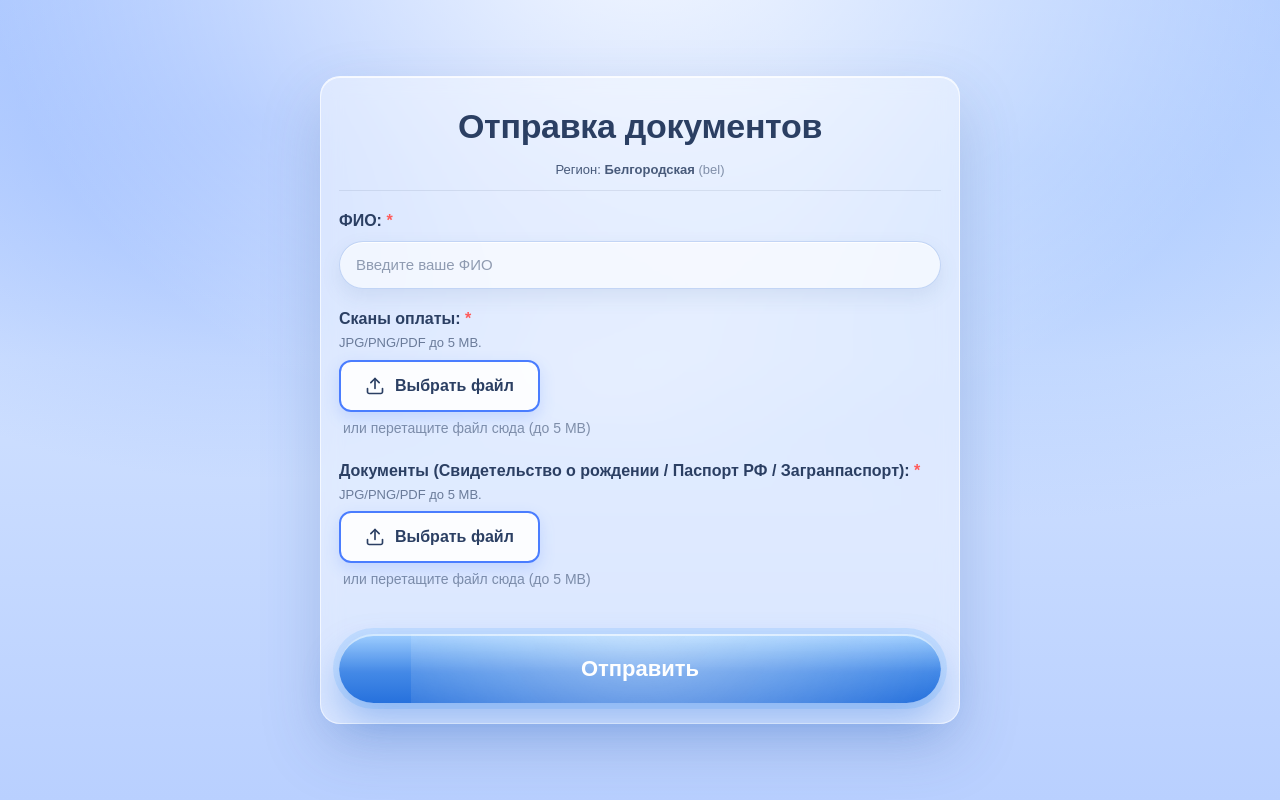
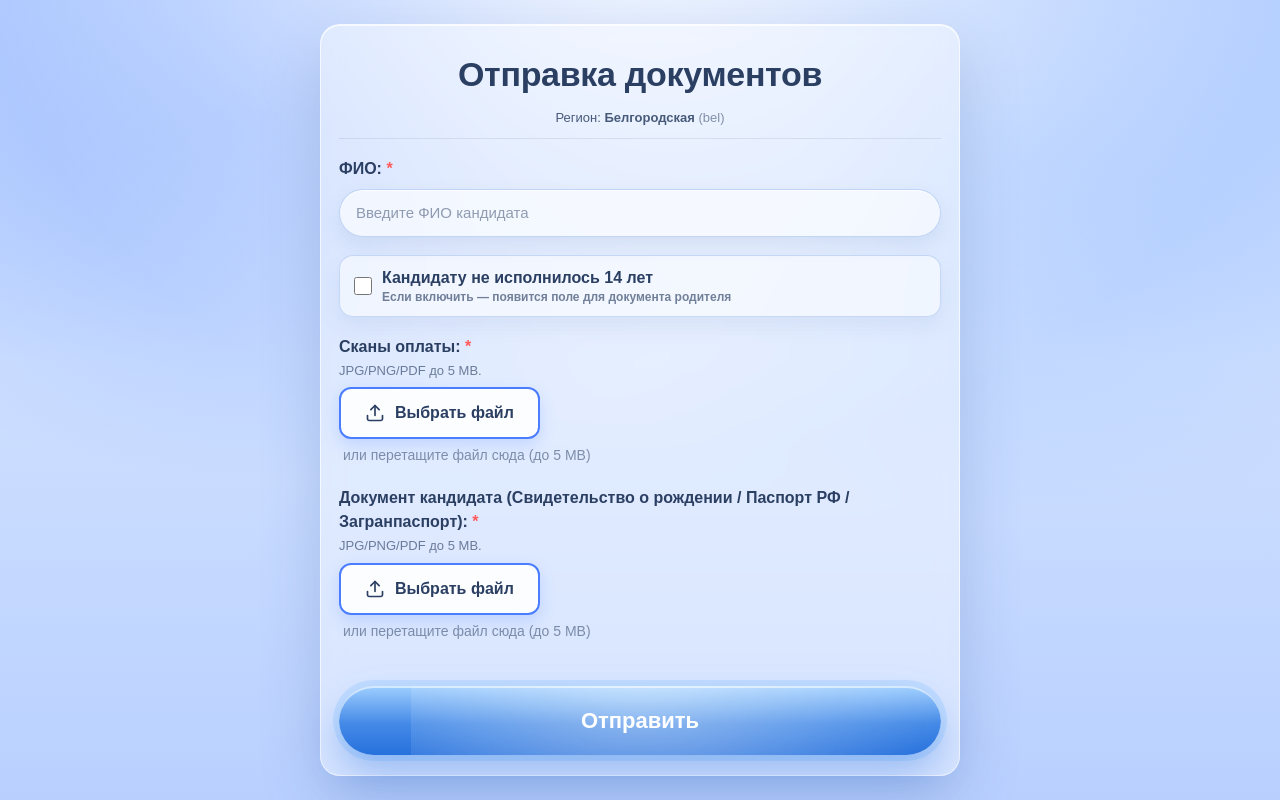
Before and after one commit to infols2021-lab/hippo-upload, a Next.js app: page /upload in a window 1280 px wide. Built offline with nearby package versions, Linux system fonts and the light colour scheme.

Commit message:
feat: under14 checkbox + optional parent document upload

```diff
--- a/app/api/upload/route.ts
+++ b/app/api/upload/route.ts
@@ -1,6 +1,8 @@
 import { NextResponse } from "next/server";
 
 export const runtime = "nodejs";
+export const dynamic = "force-dynamic";
+export const maxDuration = 60;
 
 function bad(message: string, status = 400) {
   return NextResponse.json({ ok: false, message }, { status });
@@ -23,24 +25,28 @@ export async function POST(request: Request) {
 
     const receipt = form.get("receipt");
     const documentFile = form.get("document");
+    const parentDocumentFile = form.get("parentDocument"); // может отсутствовать
 
     if (!reg) return bad("Не передан reg");
     if (!studentName) return bad("Не заполнено ФИО");
     if (!(receipt instanceof File)) return bad("Не прикреплен файл чека");
-    if (!(documentFile instanceof File)) return bad("Не прикреплен файл документа");
+    if (!(documentFile instanceof File)) return bad("Не прикреплен файл документа кандидата");
 
-    // ⚠️ Анти-413: ставим безопасный лимит.
-    // Base64 увеличивает размер ~на 33%, плюс накладные расходы — лучше держать <= 5MB/файл.
+    // лимит на файл
     const MAX_MB = 5;
     const maxBytes = MAX_MB * 1024 * 1024;
+
     if (receipt.size > maxBytes) return bad(`Чек больше ${MAX_MB}MB — уменьшите файл`);
-    if (documentFile.size > maxBytes) return bad(`Документ больше ${MAX_MB}MB — уменьшите файл`);
+    if (documentFile.size > maxBytes) return bad(`Документ кандидата больше ${MAX_MB}MB — уменьшите файл`);
+
+    if (parentDocumentFile instanceof File) {
+      if (parentDocumentFile.size > maxBytes) return bad(`Документ родителя больше ${MAX_MB}MB — уменьшите файл`);
+    }
 
     const receiptBase64 = await fileToBase64(receipt);
     const documentBase64 = await fileToBase64(documentFile);
 
-    // ✅ ключ убрали — отправляем просто reg + fio + 2 файла
-    const payload = {
+    const payload: any = {
       reg,
       studentName,
       receipt: {
@@ -55,6 +61,16 @@ export async function POST(request: Request) {
       },
     };
 
+    // ✅ опционально добавляем parentDocument
+    if (parentDocumentFile instanceof File) {
+      const parentBase64 = await fileToBase64(parentDocumentFile);
+      payload.parentDocument = {
+        name: parentDocumentFile.name,
+        type: parentDocumentFile.type || "application/octet-stream",
+        base64: parentBase64,
+      };
+    }
+
     const r = await fetch(GAS_WEBAPP_URL, {
       method: "POST",
       headers: { "Content-Type": "application/json" },
@@ -64,10 +80,8 @@ export async function POST(request: Request) {
     const j = await r.json().catch(() => null);
     if (!j) return bad("GAS вернул не-JSON ответ", 502);
 
-    // пробрасываем ответ GAS как есть
     return NextResponse.json(j, { status: r.ok ? 200 : 400 });
   } catch (e: any) {
-    // Если Vercel/Next режет запрос по размеру — иногда будет 413 до сюда.
     return bad("Ошибка сервера: " + String(e?.message || e), 500);
   }
 }
--- a/app/upload/page.tsx
+++ b/app/upload/page.tsx
@@ -63,6 +63,7 @@ function CheckIcon() {
 type FileUploadButtonProps = {
   label: string;
   hint?: string;
+  required?: boolean;
   file: File | null;
   onPick: (f: File | null) => void;
   inputRef: React.RefObject<HTMLInputElement | null>;
@@ -70,7 +71,16 @@ type FileUploadButtonProps = {
   maxMb?: number;
 };
 
-function FileUploadButton({ label, hint, file, onPick, inputRef, accept, maxMb = 5 }: FileUploadButtonProps) {
+function FileUploadButton({
+  label,
+  hint,
+  required = true,
+  file,
+  onPick,
+  inputRef,
+  accept,
+  maxMb = 5,
+}: FileUploadButtonProps) {
   const [drag, setDrag] = useState(false);
   const open = () => inputRef.current?.click();
 
@@ -96,7 +106,7 @@ function FileUploadButton({ label, hint, file, onPick, inputRef, accept, maxMb =
       <div style={{ marginBottom: "8px" }}>
         <div style={{ fontSize: "16px", fontWeight: "700", color: "#2b3f63", marginBottom: "4px" }}>
           {label}
-          <span style={{ color: "#ff5a5a" }}> *</span>
+          {required && <span style={{ color: "#ff5a5a" }}> *</span>}
         </div>
         {hint && <div style={{ fontSize: "13px", color: "rgba(43, 63, 99, 0.65)", lineHeight: 1.25 }}>{hint}</div>}
       </div>
@@ -194,7 +204,18 @@ function FileUploadButton({ label, hint, file, onPick, inputRef, accept, maxMb =
               </div>
               <div style={{ fontSize: "12px", color: "rgba(43, 63, 99, 0.65)", marginTop: "2px" }}>{formatSize(file.size)}</div>
             </div>
-            <div style={{ display: "flex", alignItems: "center", justifyContent: "center", width: "28px", height: "28px", background: "rgba(0, 168, 107, 0.15)", borderRadius: "50%", color: "#006b40" }}>
+            <div
+              style={{
+                display: "flex",
+                alignItems: "center",
+                justifyContent: "center",
+                width: "28px",
+                height: "28px",
+                background: "rgba(0, 168, 107, 0.15)",
+                borderRadius: "50%",
+                color: "#006b40",
+              }}
+            >
               <CheckIcon />
             </div>
           </div>
@@ -212,7 +233,6 @@ function FileUploadButton({ label, hint, file, onPick, inputRef, accept, maxMb =
 
 function UploadInner() {
   const sp = useSearchParams();
-
   const regKey = useMemo(() => (sp.get("reg") || "bel").trim(), [sp]);
   const regionName = REGIONS[regKey] || REGIONS["bel"];
 
@@ -220,11 +240,26 @@ function UploadInner() {
   const [receipt, setReceipt] = useState<File | null>(null);
   const [docFile, setDocFile] = useState<File | null>(null);
 
+  const [isUnder14, setIsUnder14] = useState(false);
+  const [parentDocFile, setParentDocFile] = useState<File | null>(null);
+
   const [isSending, setIsSending] = useState(false);
   const [msg, setMsg] = useState("");
 
   const receiptRef = useRef<HTMLInputElement | null>(null);
   const docRef = useRef<HTMLInputElement | null>(null);
+  const parentDocRef = useRef<HTMLInputElement | null>(null);
+
+  const styles = `
+    @keyframes slideIn {
+      from { opacity: 0; transform: translateY(-10px); }
+      to { opacity: 1; transform: translateY(0); }
+    }
+    @keyframes shine {
+      0%, 100% { transform: translateX(-40%); opacity: 0.55; }
+      50% { transform: translateX(20%); opacity: 0.85; }
+    }
+  `;
 
   async function onSubmit(e: React.FormEvent) {
     e.preventDefault();
@@ -232,7 +267,11 @@ function UploadInner() {
 
     if (!studentName.trim()) return setMsg("❌ Введите ФИО.");
     if (!receipt) return setMsg("❌ Прикрепите сканы оплаты.");
-    if (!docFile) return setMsg("❌ Прикрепите документ.");
+    if (!docFile) return setMsg("❌ Прикрепите документ кандидата.");
+
+    if (isUnder14 && !parentDocFile) {
+      return setMsg("❌ Кандидату < 14 лет — прикрепите документ родителя.");
+    }
 
     try {
       setIsSending(true);
@@ -244,11 +283,15 @@ function UploadInner() {
       fd.append("receipt", receipt);
       fd.append("document", docFile);
 
+      // ✅ отправляем только если нужно
+      if (isUnder14 && parentDocFile) {
+        fd.append("parentDocument", parentDocFile);
+      }
+
       const res = await fetch("/api/upload", { method: "POST", body: fd });
       const data = await res.json().catch(() => ({}));
 
       if (!res.ok || !data?.ok) {
-        // 413 иногда возвращается без JSON — поэтому сообщаем по-человечески
         if (res.status === 413) {
           setMsg("❌ Слишком большой размер файлов. Уменьшите файлы (до 5 MB каждый) и попробуйте снова.");
         } else {
@@ -262,6 +305,8 @@ function UploadInner() {
       setStudentName("");
       setReceipt(null);
       setDocFile(null);
+      setIsUnder14(false);
+      setParentDocFile(null);
 
       const formEl = document.getElementById("uForm") as HTMLFormElement | null;
       formEl?.reset();
@@ -271,17 +316,6 @@ function UploadInner() {
       setIsSending(false);
     }
   }
-
-  const styles = `
-    @keyframes slideIn {
-      from { opacity: 0; transform: translateY(-10px); }
-      to { opacity: 1; transform: translateY(0); }
-    }
-    @keyframes shine {
-      0%, 100% { transform: translateX(-40%); opacity: 0.55; }
-      50% { transform: translateX(20%); opacity: 0.85; }
-    }
-  `;
 
   return (
     <>
@@ -351,10 +385,44 @@ function UploadInner() {
                 }}
                 value={studentName}
                 onChange={(e) => setStudentName(e.target.value)}
-                placeholder="Введите ваше ФИО"
+                placeholder="Введите ФИО кандидата"
                 autoComplete="name"
               />
             </div>
+
+            {/* ✅ чекбокс */}
+            <label
+              style={{
+                display: "flex",
+                alignItems: "center",
+                gap: "10px",
+                padding: "12px 14px",
+                borderRadius: "14px",
+                background: "rgba(255,255,255,0.55)",
+                border: "1px solid rgba(120, 160, 230, 0.35)",
+                boxShadow: "0 10px 20px rgba(50, 85, 150, 0.08)",
+                marginBottom: "18px",
+                cursor: "pointer",
+                userSelect: "none",
+              }}
+            >
+              <input
+                type="checkbox"
+                checked={isUnder14}
+                onChange={(e) => {
+                  const v = e.target.checked;
+                  setIsUnder14(v);
+                  if (!v) setParentDocFile(null);
+                }}
+                style={{ width: 18, height: 18 }}
+              />
+              <div style={{ color: "#2b3f63", fontWeight: 800, lineHeight: 1.2 }}>
+                Кандидату не исполнилось 14 лет
+                <div style={{ fontWeight: 600, fontSize: 12, color: "rgba(43, 63, 99, 0.65)", marginTop: 2 }}>
+                  Если включить — появится поле для документа родителя
+                </div>
+              </div>
+            </label>
 
             <FileUploadButton
               label="Сканы оплаты:"
@@ -364,17 +432,34 @@ function UploadInner() {
               inputRef={receiptRef}
               accept=".jpg,.jpeg,.png,.pdf"
               maxMb={5}
+              required
             />
 
             <FileUploadButton
-              label="Документы (Свидетельство о рождении / Паспорт РФ / Загранпаспорт):"
+              label="Документ кандидата (Свидетельство о рождении / Паспорт РФ / Загранпаспорт):"
               hint="JPG/PNG/PDF до 5 MB."
               file={docFile}
               onPick={setDocFile}
               inputRef={docRef}
               accept=".jpg,.jpeg,.png,.pdf"
               maxMb={5}
+              required
             />
+
+            {isUnder14 && (
+              <div style={{ animation: "slideIn 0.25s ease" }}>
+                <FileUploadButton
+                  label="Документ родителя (если кандидату < 14):"
+                  hint="JPG/PNG/PDF до 5 MB."
+                  file={parentDocFile}
+                  onPick={setParentDocFile}
+                  inputRef={parentDocRef}
+                  accept=".jpg,.jpeg,.png,.pdf"
+                  maxMb={5}
+                  required
+                />
+              </div>
+            )}
 
             <button
               style={{
```
